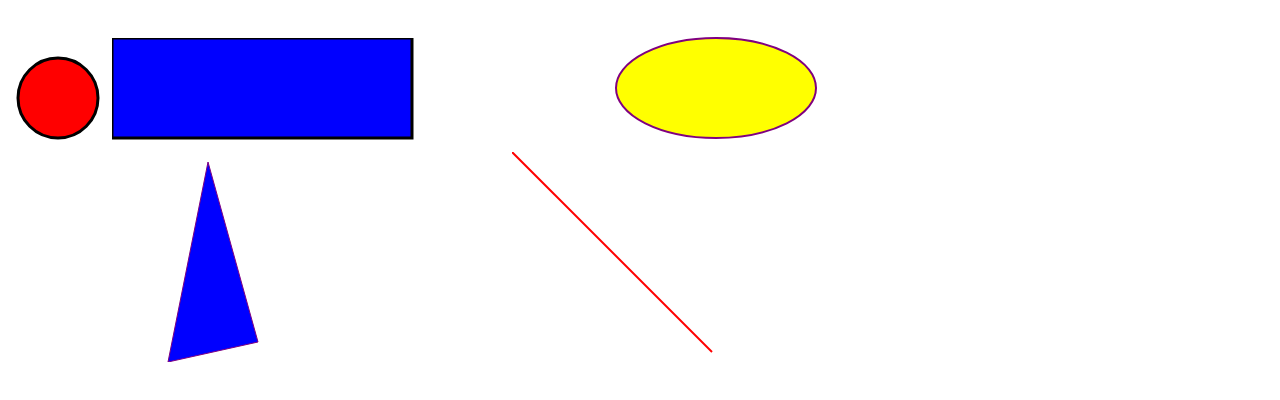
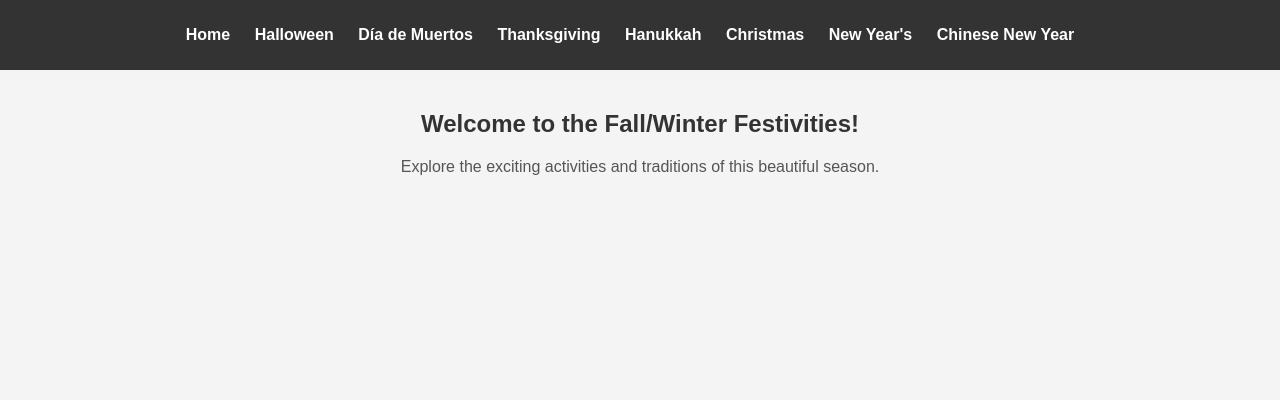
Before and after one commit to 1saiah/WebpageFall, a plain HTML site: page index.html in a window 1280 px wide. Drawn offline with Linux system fonts and the light colour scheme.

Commit message:
swag
new page

```diff
--- a/index.html
+++ b/index.html
@@ -1,25 +1,26 @@
 <!DOCTYPE html>
 <html>
+<head>
+    <title>Fall/Winter Festivities</title>
+    <link rel="stylesheet" type="text/css" href="style.css">
+</head>
 <body>
-
-<svg height="100" width="100">
-  <circle cx="50" cy="50" r="40" stroke="black" stroke-width="3" fill="red" />
-</svg>
-
-<svg width="400" height="110">
-  <rect width="300" height="100" style="fill:rgb(0,0,255);stroke-width:3;stroke:rgb(0,0,0)" />
-</svg>
-
-<svg height="140" width="500">
-  <ellipse cx="200" cy="80" rx="100" ry="50" style="fill:yellow;stroke:purple;stroke-width:2" />
-</svg>
-
-<svg height="210" width="500">
-  <polygon points="200,10 250,190 160,210" style="fill:blue;stroke:purple;stroke-width:1" />
-</svg>
-
-<svg height="210" width="500">
-  <line x1="0" y1="0" x2="200" y2="200" style="stroke:rgb(255,0,0);stroke-width:2" />
-</svg>
+    <nav>
+        <ul>
+            <li><a href="index.html">Home</a></li>
+            <li><a href="halloween.html">Halloween</a></li>
+            <li><a href="diademuertos.html">Día de Muertos</a></li>
+            <li><a href="thanksgiving.html">Thanksgiving</a></li>
+            <li><a href="hanukkah.html">Hanukkah</a></li>
+            <li><a href="christmas.html">Christmas</a></li>
+            <li><a href="newyear.html">New Year's</a></li>
+            <li><a href="chinesenewyear.html">Chinese New Year</a></li>
+        </ul>
+    </nav>
+    <section>
+        <h1>Welcome to the Fall/Winter Festivities!</h1>
+        <p>Explore the exciting activities and traditions of this beautiful season.</p>
+        <!-- You can add more content here like images, text, links, etc. -->
+    </section>
 </body>
 </html>
--- /dev/null
+++ b/style.css
@@ -0,0 +1,42 @@
+body {
+    font-family: Arial, sans-serif;
+    margin: 0;
+    padding: 0;
+    background-color: #f4f4f4;
+}
+
+nav {
+    background-color: #333;
+    color: white;
+    padding: 10px 0;
+    text-align: center;
+}
+
+nav ul {
+    padding: 0;
+    list-style: none;
+}
+
+nav ul li {
+    display: inline;
+    margin-right: 20px;
+}
+
+nav ul li a {
+    text-decoration: none;
+    color: white;
+    font-weight: bold;
+}
+
+section {
+    text-align: center;
+    padding: 20px;
+}
+
+h1 {
+    color: #333;
+}
+
+p {
+    color: #555;
+}
```
